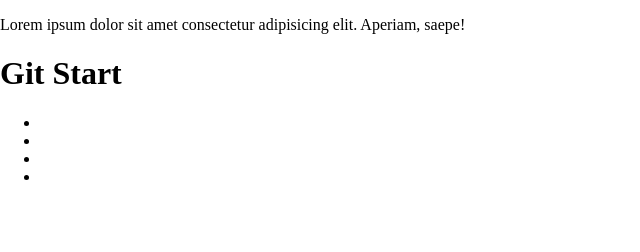
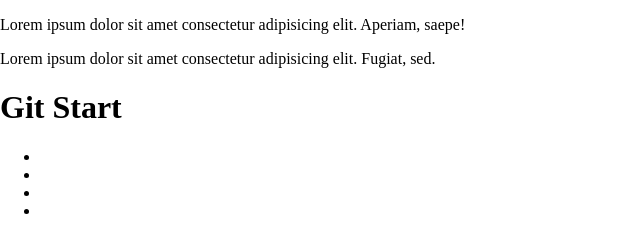
Before and after one commit to Navi-coM/Gr080621-test, a plain HTML site: page index.html in a window 1280 px wide. Shown: the whole page, without its empty margins (0-640 px from the left). Drawn offline with Linux system fonts and the light colour scheme.

Commit message:
Add main

```diff
--- a/index.html
+++ b/index.html
@@ -13,6 +13,9 @@
     <header class="header">
         <p>Lorem ipsum dolor sit amet consectetur adipisicing elit. Aperiam, saepe!</p>
     </header>
+    <main class="main">
+        <p>Lorem ipsum dolor sit amet consectetur adipisicing elit. Fugiat, sed.</p>
+    </main>
     <h1>Git Start</h1>
     <nav class="nav">
         <ul class="menu">
```
